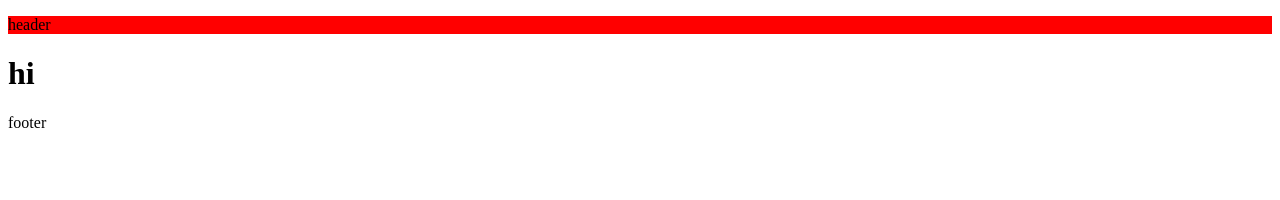
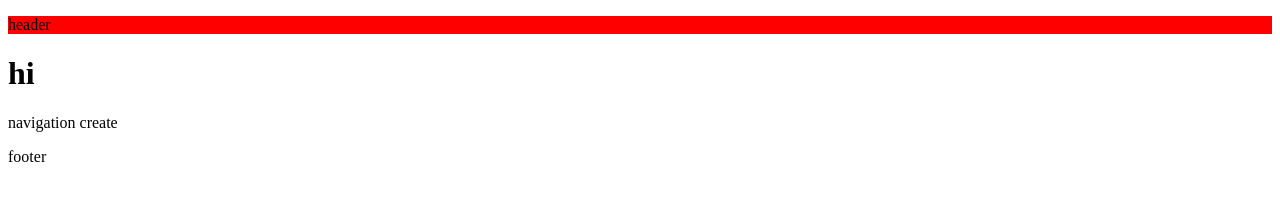
Before and after one commit to arashmehrabadi/git-project-1, a plain HTML site: page index.html in a window 1280 px wide. Drawn offline with Linux system fonts and the light colour scheme.

Commit message:
nav create

```diff
--- a/index.html
+++ b/index.html
@@ -17,6 +17,9 @@
         <h1> hi</h1>
 
     </slider>
+    <nav>
+        navigation create
+    </nav>
     <footer>
         <p>footer</p>
     </footer>
--- a/style.css
+++ b/style.css
@@ -4,3 +4,6 @@
 slider{
     background-color:gray;
 }
+nav{
+    volor:gray;
+}
```
